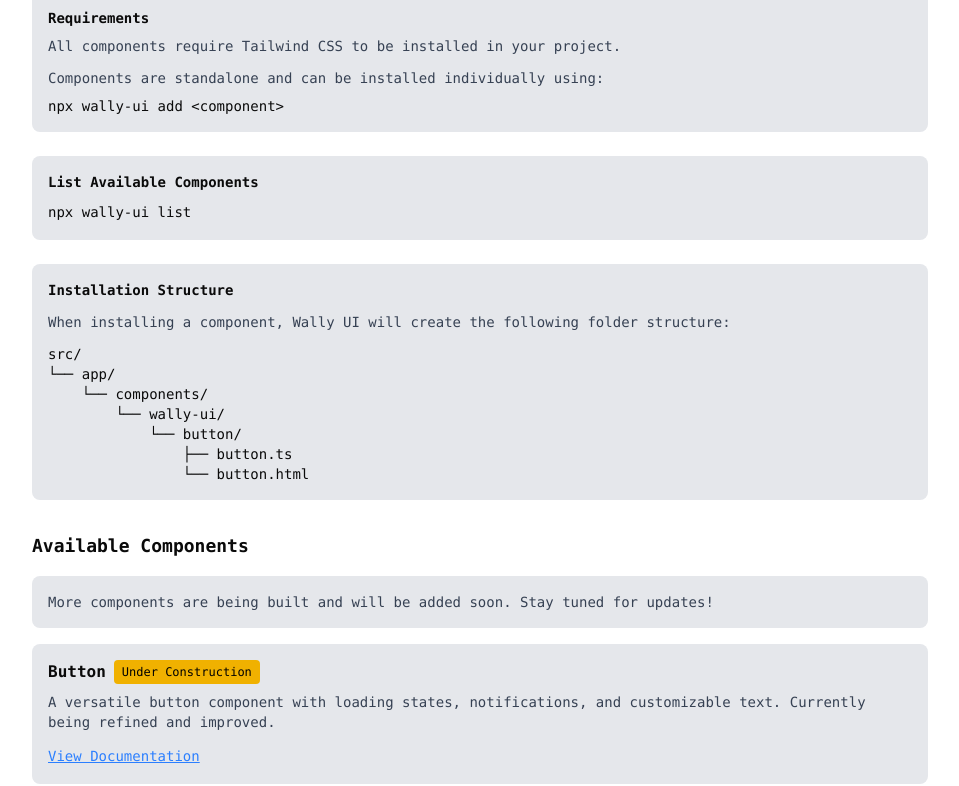
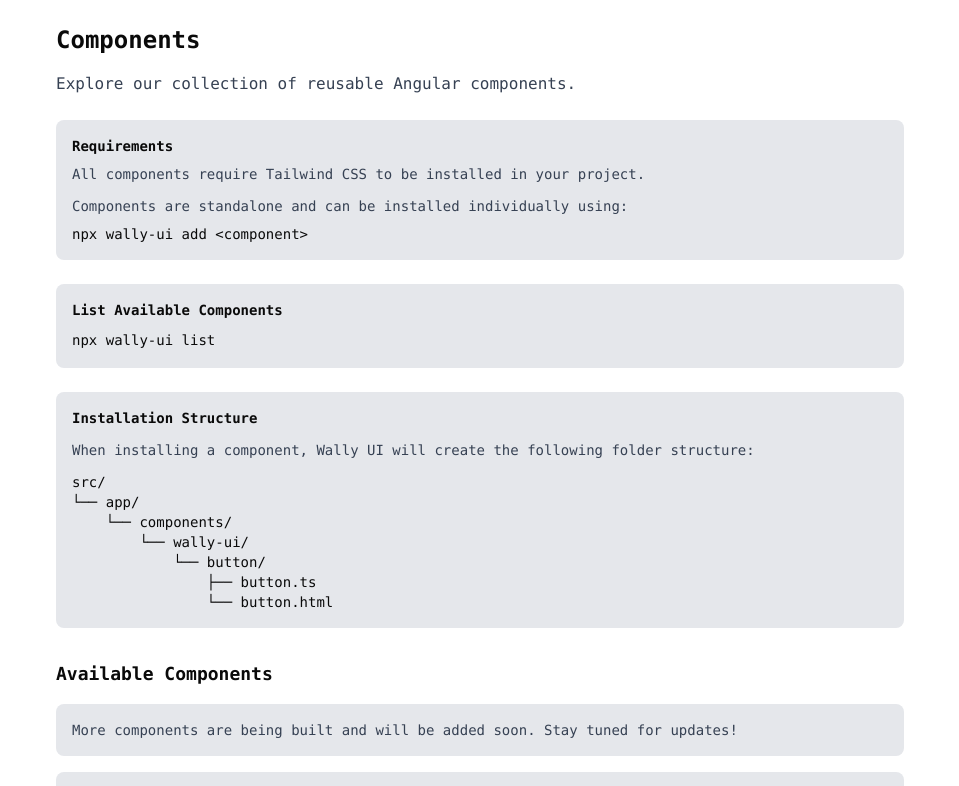
Before and after one commit to WalissonCF/wally-ui, an Angular app in the folder playground/showcase/: page /components in a window 1280 px wide. Shown: the top 786 px of the page, without its empty margins (160-1119 px from the left). Built offline with nearby package versions, Linux system fonts and the light colour scheme.

Commit message:
refactor: update components page layout and remove center alignment
  - Change from centered full-height layout to top-aligned content
  - Move font-mono to container level for consistency
  - Remove flex centering in favor of standard document flow
  - Maintain all existing content and styling

```diff
--- a/playground/showcase/src/app/pages/components/components.html
+++ b/playground/showcase/src/app/pages/components/components.html
@@ -1,6 +1,4 @@
-<div class="h-dvh antialiased font-mono">
-  <div class="w-full h-full flex flex-col items-center justify-center p-4">
-    <div class="max-w-4xl w-full">
+<div class="max-w-4xl mx-auto p-6 font-mono">
   <h1 class="text-2xl font-bold text-[#0a0a0a] dark:text-white mb-4">
     Components
   </h1>
@@ -42,8 +40,10 @@
       <div>&nbsp;&nbsp;&nbsp;&nbsp;└── components/</div>
       <div>&nbsp;&nbsp;&nbsp;&nbsp;&nbsp;&nbsp;&nbsp;&nbsp;└── wally-ui/</div>
       <div>&nbsp;&nbsp;&nbsp;&nbsp;&nbsp;&nbsp;&nbsp;&nbsp;&nbsp;&nbsp;&nbsp;&nbsp;└── button/</div>
-          <div>&nbsp;&nbsp;&nbsp;&nbsp;&nbsp;&nbsp;&nbsp;&nbsp;&nbsp;&nbsp;&nbsp;&nbsp;&nbsp;&nbsp;&nbsp;&nbsp;├── button.ts</div>
-          <div>&nbsp;&nbsp;&nbsp;&nbsp;&nbsp;&nbsp;&nbsp;&nbsp;&nbsp;&nbsp;&nbsp;&nbsp;&nbsp;&nbsp;&nbsp;&nbsp;└── button.html</div>
+      <div>&nbsp;&nbsp;&nbsp;&nbsp;&nbsp;&nbsp;&nbsp;&nbsp;&nbsp;&nbsp;&nbsp;&nbsp;&nbsp;&nbsp;&nbsp;&nbsp;├── button.ts
+      </div>
+      <div>&nbsp;&nbsp;&nbsp;&nbsp;&nbsp;&nbsp;&nbsp;&nbsp;&nbsp;&nbsp;&nbsp;&nbsp;&nbsp;&nbsp;&nbsp;&nbsp;└──
+        button.html</div>
     </div>
   </div>
 
@@ -63,7 +63,8 @@
         <span class="text-xs bg-yellow-500 text-black px-2 py-1 rounded">Under Construction</span>
       </div>
       <p class="text-sm text-gray-700 dark:text-gray-400 mb-3">
-            A versatile button component with loading states, notifications, and customizable text. Currently being refined and improved.
+        A versatile button component with loading states, notifications, and customizable text. Currently being refined
+        and improved.
       </p>
       <a href="/components/button" class="text-blue-500 underline hover:text-blue-700 text-sm">
         View Documentation
@@ -76,10 +77,9 @@
         <span class="text-xs bg-blue-500 text-white px-2 py-1 rounded">Coming Soon</span>
       </div>
       <p class="text-sm text-gray-700 dark:text-gray-400">
-            A flexible input component with validation, placeholder support, and various styling options. Next in development.
+        A flexible input component with validation, placeholder support, and various styling options. Next in
+        development.
       </p>
     </div>
   </div>
 </div>
-  </div>
-</div>
```
Lines whose indentation alone changed are shown as unchanged.
